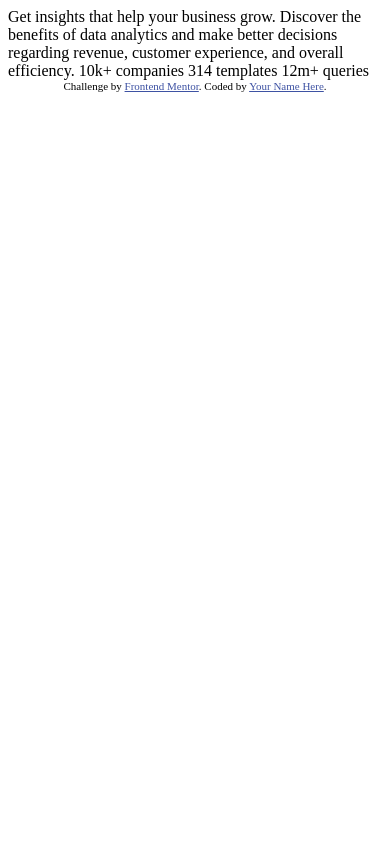
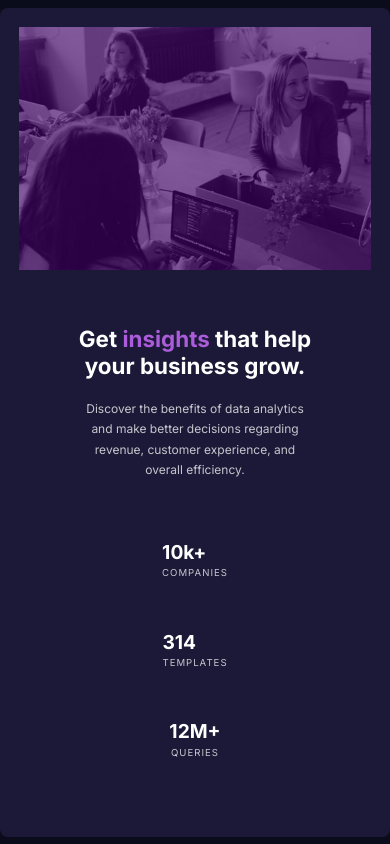
Before and after one commit to j-hutchison/stats-preview-card, a plain HTML site: page index.html in a window 390 px wide. Drawn offline with Linux system fonts and the light colour scheme.

Commit message:
Completed solution

```diff
--- /dev/null
+++ b/css/style.css
@@ -0,0 +1,163 @@
+/******************
+ELEMENT TAGS
+******************/
+html {
+	font-size: 62.5%;
+}
+
+* {
+	margin: 0;
+	padding: 0;
+	box-sizing: border-box;
+}
+
+body {
+	display: flex;
+	align-items: center;
+	justify-content: center;
+
+	background-color: #0a0c1c;
+	color: #fff;
+	font-family: "Inter", sans-serif;
+	min-height: 100vh;
+}
+
+p {
+	font-size: 1.5rem;
+	font-weight: 400;
+	line-height: 1.7;
+	opacity: 75%;
+}
+
+/******************
+HELPER CLASSES
+******************/
+.uppercase {
+	text-transform: uppercase;
+}
+
+/******************
+CLASS SELECTORS
+******************/
+.container {
+	max-width: 111rem;
+	background-color: #1b1937;
+	border-radius: 1rem;
+	overflow: hidden;
+}
+
+.grid {
+	display: grid;
+}
+
+.grid-2-cols {
+	grid-template-columns: 570fr 540fr;
+}
+
+.section-content {
+	display: flex;
+	flex-direction: column;
+	gap: 2.4rem;
+	padding: 7rem;
+}
+
+.stats-section {
+	display: flex;
+	gap: 6rem;
+	padding-top: 5rem;
+}
+
+.heading-primary {
+	font-size: 3.6rem;
+	line-height: 1.2;
+}
+
+.heading-emphasis {
+	color: #ab5cdb;
+}
+
+.section-image {
+	background: linear-gradient(to bottom, #400068a3, #400068a3),
+		url("../images/image-header-desktop.jpg");
+
+	background-size: cover;
+}
+
+.heading-image {
+	width: 100%;
+	height: 100%;
+}
+
+.stat-item {
+	display: flex;
+	flex-direction: column;
+	gap: 0.2rem;
+}
+
+.stat-heading {
+	font-size: 2.4rem;
+}
+
+.stat-description {
+	text-transform: uppercase;
+	font-size: 1.2rem;
+	letter-spacing: 1px;
+}
+
+/******************
+FRONTEND MENTOR STYLES
+******************/
+.attribution {
+	font-size: 11px;
+	text-align: center;
+}
+.attribution a {
+	color: hsl(228, 45%, 44%);
+}
+
+/******************
+MEDIA QUERIES FOR MOBILE
+******************/
+@media (max-width: 40em) {
+	html {
+		font-size: 50%;
+	}
+
+	p {
+		text-align: center;
+	}
+
+	.container {
+		padding: 2.4rem;
+	}
+
+	.grid-2-cols {
+		grid-template-columns: 1fr;
+		grid-template-rows: 240fr 540fr;
+	}
+
+	.section-content {
+		display: flex;
+		flex-direction: column;
+		gap: 2.4rem;
+		padding: 7rem;
+	}
+
+	.heading-primary {
+		font-size: 2.8rem;
+		text-align: center;
+	}
+
+	.stats-section {
+		display: flex;
+		flex-direction: column;
+		justify-content: center;
+		align-items: center;
+	}
+
+	.section-image {
+		grid-row: 1;
+
+		background-size: cover;
+	}
+}
--- a/index.html
+++ b/index.html
@@ -1,33 +1,55 @@
 <!DOCTYPE html>
 <html lang="en">
 	<head>
-  <meta charset="UTF-8">
-  <meta name="viewport" content="width=device-width, initial-scale=1.0"> <!-- displays site properly based on user's device -->
+		<meta charset="UTF-8" />
+		<meta name="viewport" content="width=device-width, initial-scale=1.0" />
+		<!-- displays site properly based on user's device -->
 
-  <link rel="icon" type="image/png" sizes="32x32" href="./images/favicon-32x32.png">
+		<link
+			rel="icon"
+			type="image/png"
+			sizes="32x32"
+			href="./images/favicon-32x32.png"
+		/>
+		<link rel="preconnect" href="https://fonts.googleapis.com" />
+		<link rel="preconnect" href="https://fonts.gstatic.com" crossorigin />
+		<link
+			href="https://fonts.googleapis.com/css2?family=Inter:wght@300;400;500;600;700;800;900&display=swap"
+			rel="stylesheet"
+		/>
+		<link rel="stylesheet" href="./css/style.css" />
 
 		<title>Frontend Mentor | Stats preview card component</title>
-
-  <!-- Feel free to remove these styles or customise in your own stylesheet 👍 -->
-  <style>
-    .attribution { font-size: 11px; text-align: center; }
-    .attribution a { color: hsl(228, 45%, 44%); }
-  </style>
 	</head>
 	<body>
-
-  Get insights that help your business grow.
-
-  Discover the benefits of data analytics and make better decisions regarding revenue, customer
-  experience, and overall efficiency.
-
-  10k+ companies
-  314 templates
-  12m+ queries
-
-  <div class="attribution">
-    Challenge by <a href="https://www.frontendmentor.io?ref=challenge" target="_blank">Frontend Mentor</a>.
-    Coded by <a href="#">Your Name Here</a>.
+		<div class="container">
+			<main class="grid grid-2-cols">
+				<section class="section-content">
+					<h1 class="heading-primary">
+						Get <span class="heading-emphasis">insights</span> that help your
+						business grow.
+					</h1>
+					<p>
+						Discover the benefits of data analytics and make better decisions
+						regarding revenue, customer experience, and overall efficiency.
+					</p>
+					<div class="stats-section">
+						<div class="stat-item">
+							<h2 class="stat-heading">10k+</h2>
+							<p class="stat-description">companies</p>
+						</div>
+						<div class="stat-item">
+							<h2 class="stat-heading">314</h2>
+							<p class="stat-description">templates</p>
+						</div>
+						<div class="stat-item">
+							<h2 class="stat-heading uppercase">12m+</h2>
+							<p class="stat-description">queries</p>
+						</div>
+					</div>
+				</section>
+				<section class="section-image"></section>
+			</main>
 		</div>
 	</body>
 </html>
```
Lines whose indentation alone changed are shown as unchanged.
